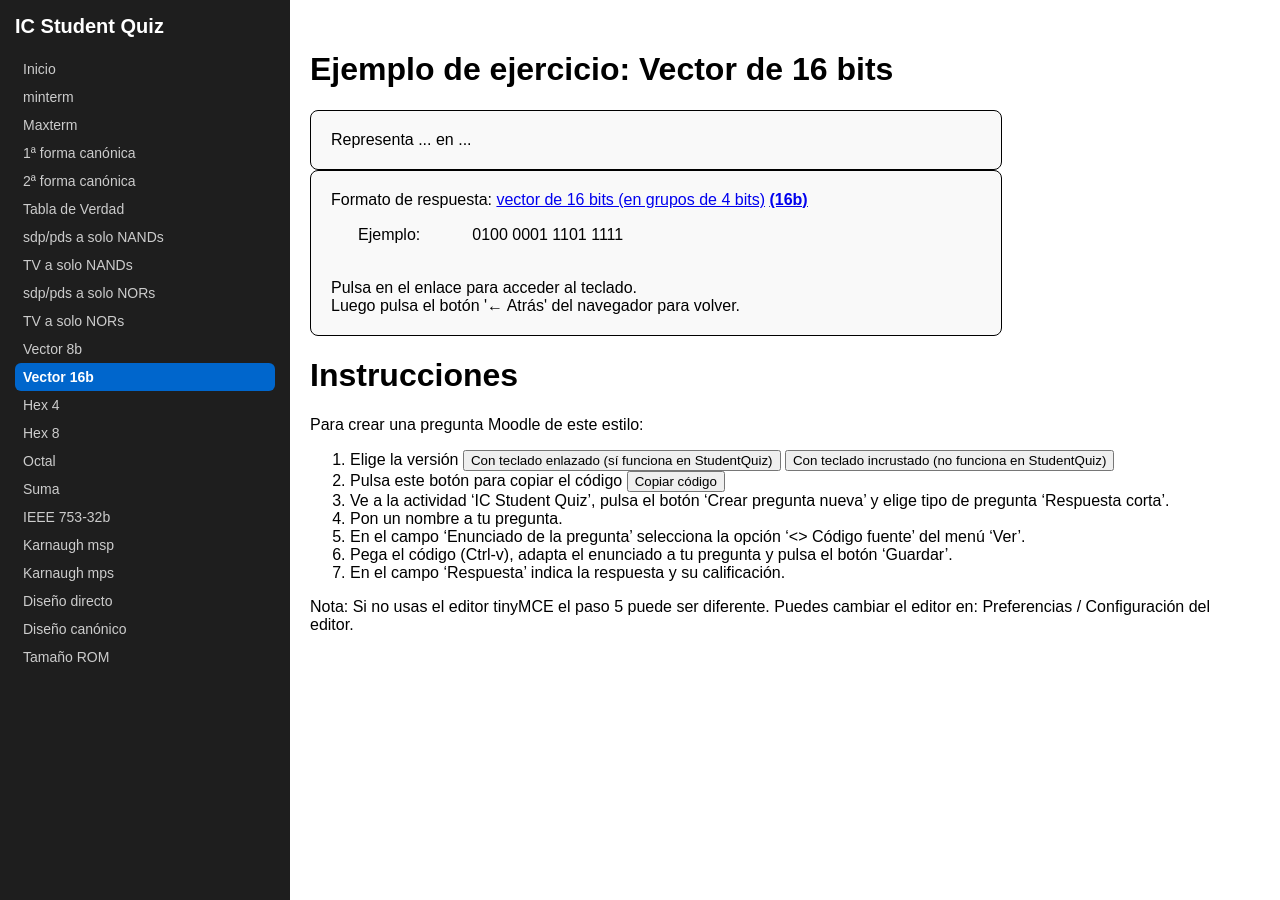
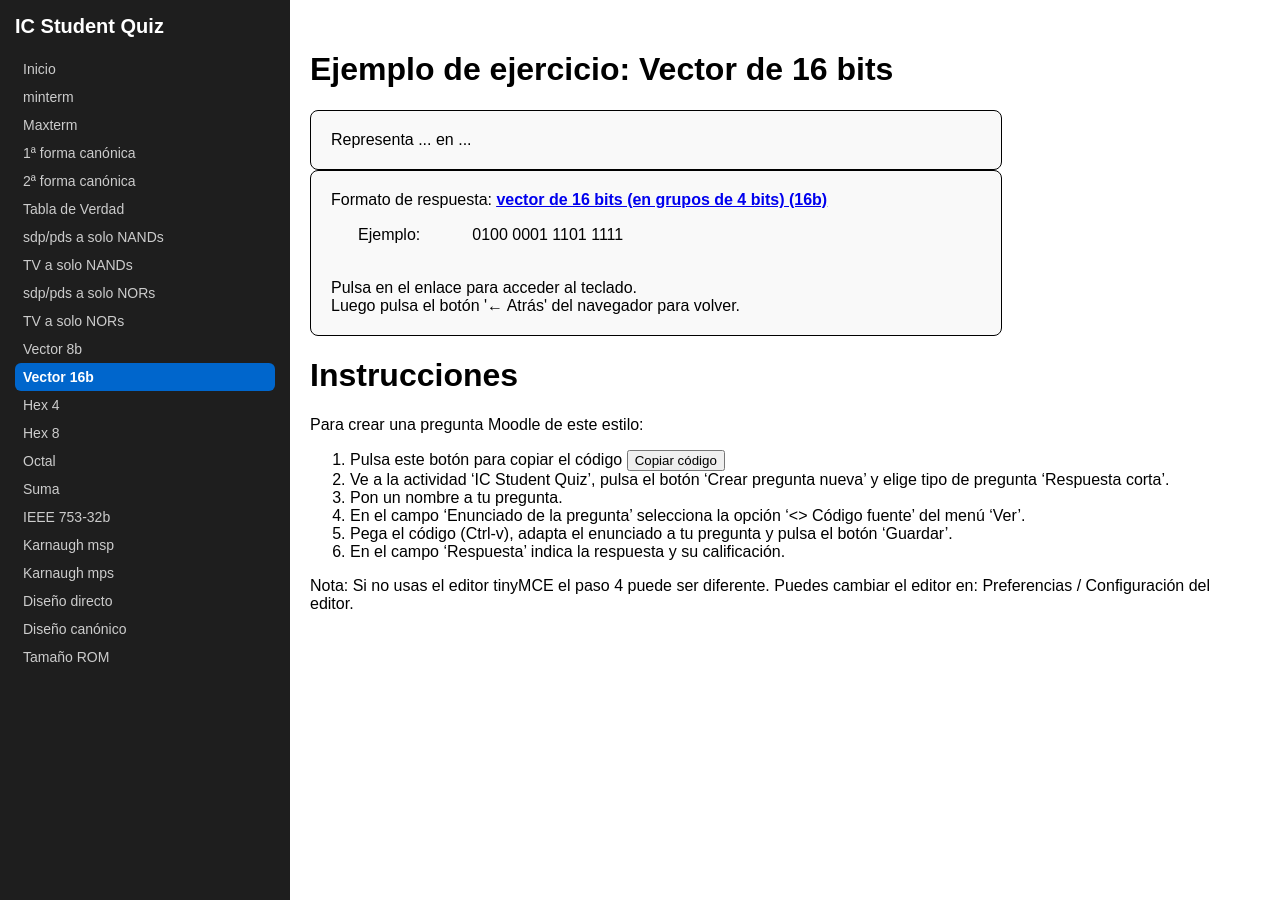
Before and after one commit to mglfcn/ic-student-quiz, a Jekyll site: the page built from vector16.md, in a window 1280 px wide. Built offline with Jekyll 4.4.1, drawn with Linux system fonts in a browser that asks for light colours.

Commit message:
Update response format links and instructions

```diff
--- a/vector16.md
+++ b/vector16.md
@@ -12,7 +12,7 @@ Representa ... en ...
 {% endcapture %}
 
 {% capture macro_formato_y_ejemplo %}
-Formato de respuesta: <a href="https://webdiis.unizar.es/~luisma/ic/teclado_16b.html">vector de 16 bits (en grupos de 4 bits)</a> <b><u><a href="https://mglfcn.github.io/ic-student-quiz/kb/ic/teclado_16b.html">(16b)</a></u></b><br>
+Formato de respuesta: <b><u><a href="https://atc.unizar.es/mkgen/mkgen.html#N4Ig5iBcIPQwBARgGwFoBGBLALvAbgKYDG2A9gE7wAUALPFtgM7xjmkCuADowJQA6AO0bYAhuVwBeejmm4Gs+I04iiBBfI0ylKtZrkz521eoOncg+VIDaABkQBdQUbVS+IeG8Hx4IADQhGKCsQGz8QRDCfe38AEyhwtHlCEgpqOgZmVg5uHjCiKGxydgIAXyA">vector de 16 bits (en grupos de 4 bits) (16b)</a></u></b><br>
 <table>
   <tr>
     <td style="padding: 15px 25px; vertical-align: top;">Ejemplo:</td>
@@ -51,15 +51,15 @@ Luego pulsa el botón '← Atrás' del navegador para volver.
 # Instrucciones
 
 Para crear una pregunta Moodle de este estilo:
-1. Elige la versión <button onclick="mostrar_div1()">Con teclado enlazado (sí funciona en StudentQuiz)</button>   <button onclick="mostrar_div2()">Con teclado incrustado (no funciona en StudentQuiz)</button>
-2. Pulsa este botón para copiar el código <button onclick="copiar_codigo()">Copiar código</button>
-3. Ve a la actividad 'IC Student Quiz', pulsa el botón 'Crear pregunta nueva' y elige tipo de pregunta 'Respuesta corta'.
-4. Pon un nombre a tu pregunta.
-5. En el campo 'Enunciado de la pregunta' selecciona la opción '<> Código fuente' del menú 'Ver'.
-6. Pega el código (Ctrl-v), adapta el enunciado a tu pregunta y pulsa el botón 'Guardar'.
-7. En el campo 'Respuesta' indica la respuesta y su calificación.
+<!-- 1. Elige la versión <button onclick="mostrar_div1()">Con teclado enlazado (sí funciona en StudentQuiz)</button>   <button onclick="mostrar_div2()">Con teclado incrustado (no funciona en StudentQuiz)</button> -->
+1. Pulsa este botón para copiar el código <button onclick="copiar_codigo()">Copiar código</button>
+2. Ve a la actividad 'IC Student Quiz', pulsa el botón 'Crear pregunta nueva' y elige tipo de pregunta 'Respuesta corta'.
+3. Pon un nombre a tu pregunta.
+4. En el campo 'Enunciado de la pregunta' selecciona la opción '<> Código fuente' del menú 'Ver'.
+5. Pega el código (Ctrl-v), adapta el enunciado a tu pregunta y pulsa el botón 'Guardar'.
+6. En el campo 'Respuesta' indica la respuesta y su calificación.
 
-Nota: Si no usas el editor tinyMCE el paso 5 puede ser diferente. Puedes cambiar el editor en: Preferencias / Configuración del editor.
+Nota: Si no usas el editor tinyMCE el paso 4 puede ser diferente. Puedes cambiar el editor en: Preferencias / Configuración del editor.
 
 <textarea id="codigo_div1" style="display:none;">
 {{ macro_enunciado }}
@@ -76,7 +76,7 @@ function copiar_codigo(){
  if (version_div==1){
   const texto = document.getElementById("codigo_div1").value;
   navigator.clipboard.writeText(texto);
-  alert("Copiado código con teclado enlazado (sí funciona en StudentQuiz)");
+  alert("Copiado código con teclado enlazado");
  }else {
   const texto = document.getElementById("codigo_div2").value;
   navigator.clipboard.writeText(texto);
```
